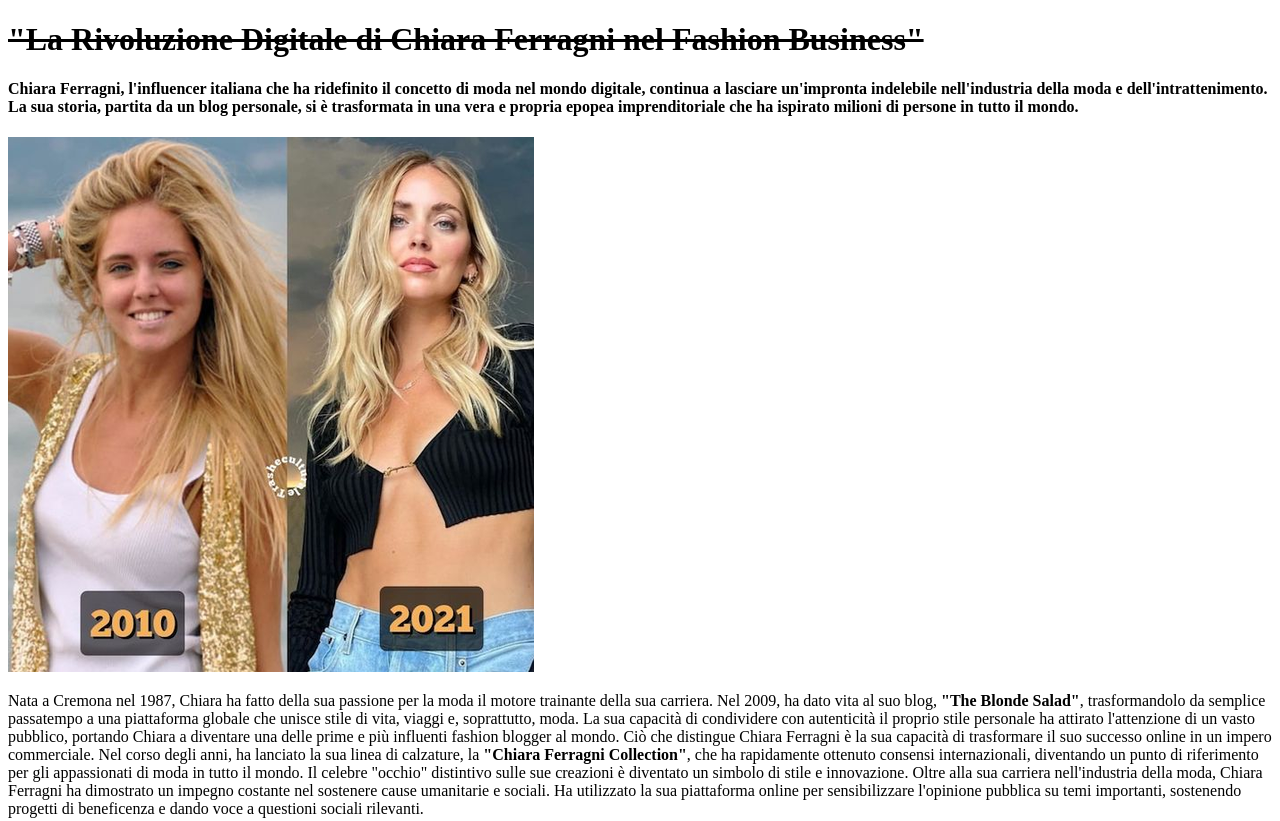
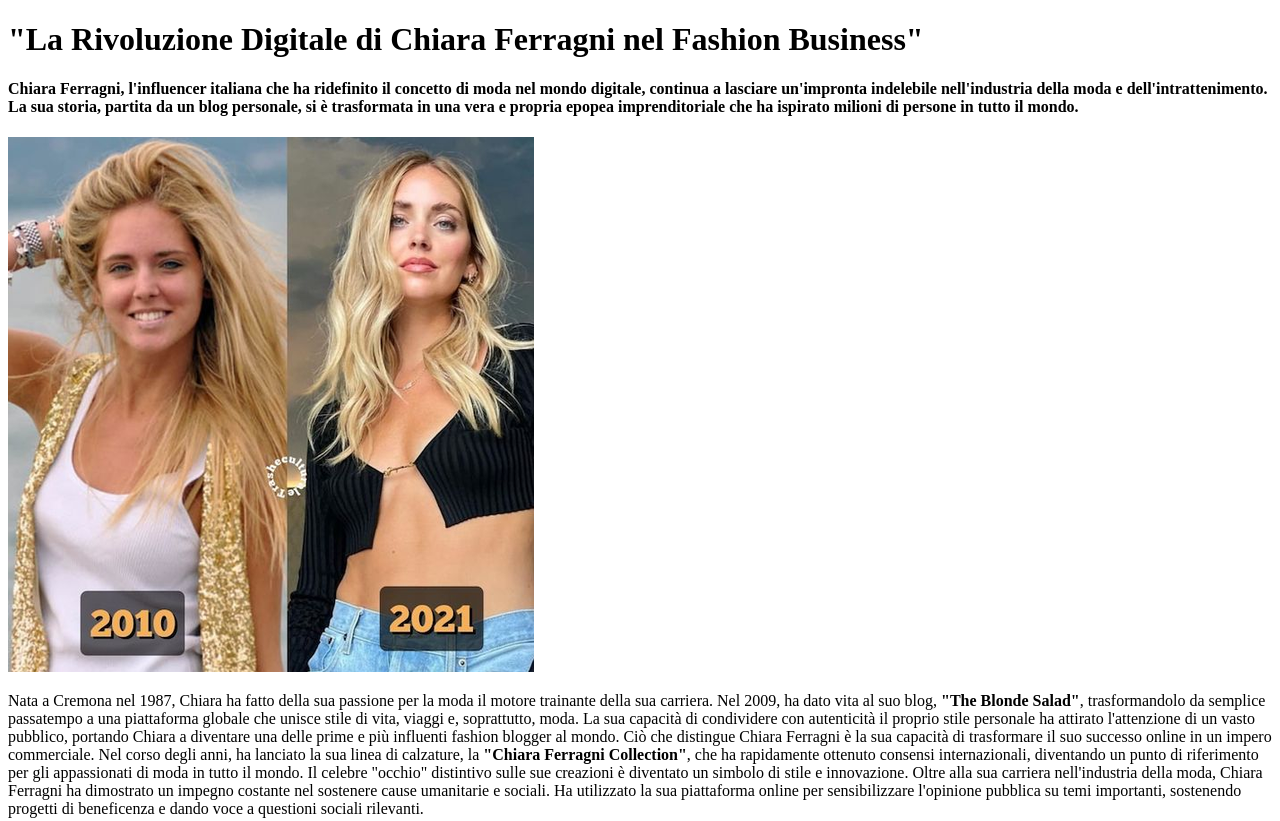
Before and after one commit to mariannascalera/biografia, a plain HTML site: page index.html in a window 1280 px wide. Shown: the top 821 px of the page. Drawn offline with Linux system fonts and the light colour scheme.

Commit message:
biochiaferragni2

```diff
--- a/index.html
+++ b/index.html
@@ -5,7 +5,7 @@
     <meta name="viewport" content="width=device-width, initial-scale=1.0">
     <title>Document</title>
 </head>
-<body>   <h1><s>"La Rivoluzione Digitale di Chiara Ferragni nel Fashion Business"</s></h1>
+<body>   <h1>"La Rivoluzione Digitale di Chiara Ferragni nel Fashion Business"</h1>
 
     <h4>Chiara Ferragni, l'influencer italiana che ha ridefinito il concetto di moda nel mondo digitale, continua a lasciare un'impronta indelebile nell'industria della moda e dell'intrattenimento. La sua storia, partita da un blog personale, si è trasformata in una vera e propria epopea imprenditoriale che ha ispirato milioni di persone in tutto il mondo.</h4>
     <img src="static2/images2/chiaraferragni1.png" alt="400">
```
